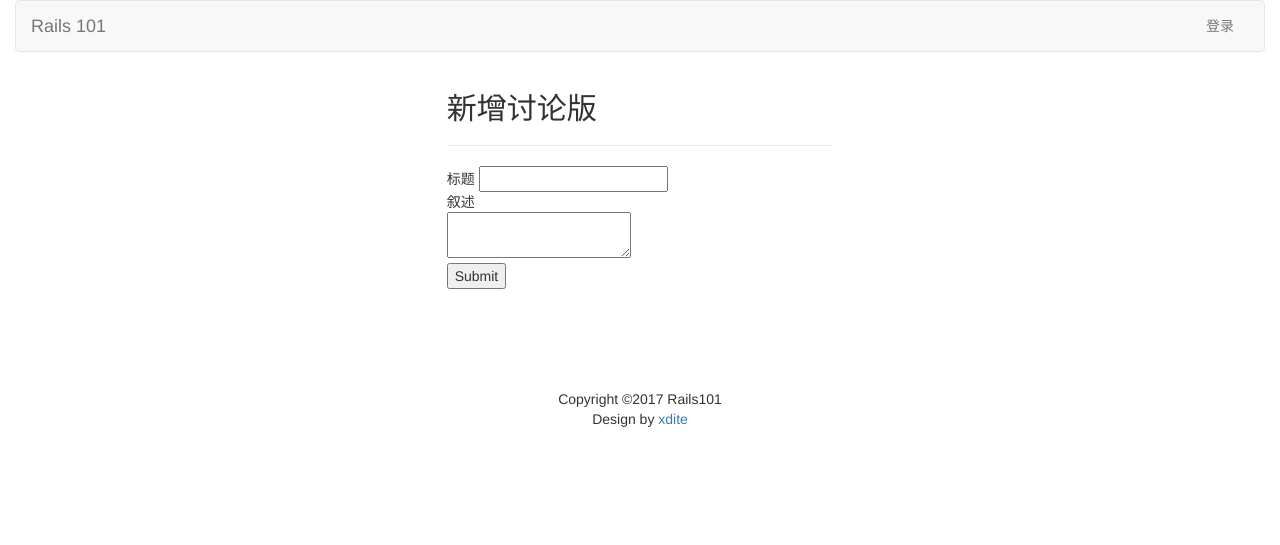
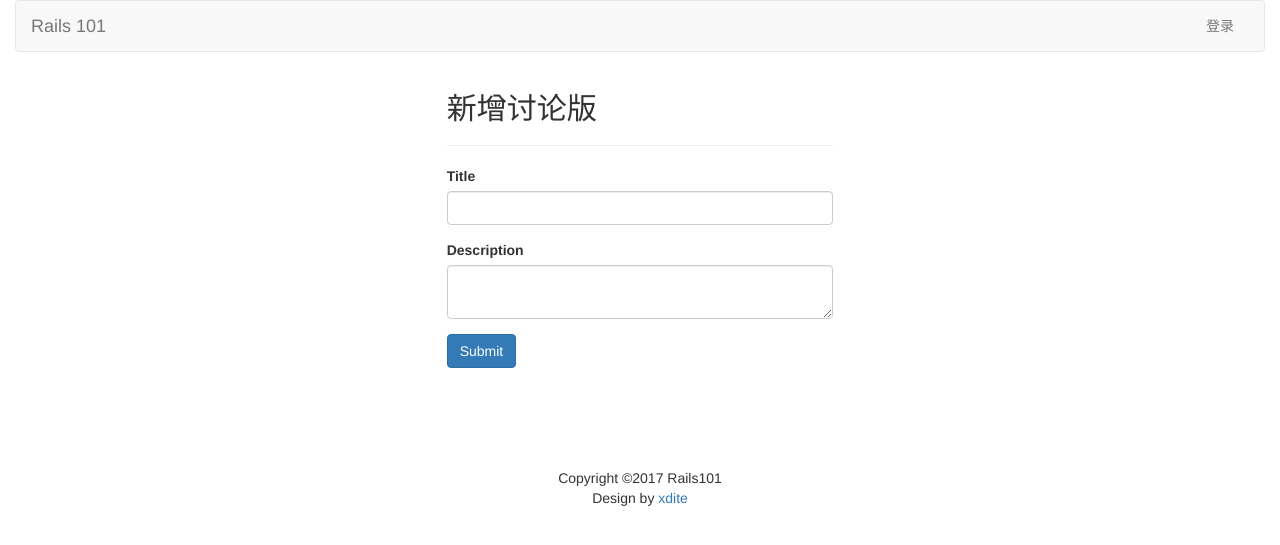
Before and after one commit to choudac/rails111, a Rails app: page /groups/new in a window 1280 px wide. Shown: the top 545 px of the page. Run offline with Rails 7, Linux system fonts and the light colour scheme; style sheets or scripts are compiled from the project's sources; some libraries are stand-ins or nearby versions.

Commit message:
style form with bootstrap

```diff
--- a/app/views/groups/_form.html.erb
+++ b/app/views/groups/_form.html.erb
@@ -1,18 +1,16 @@
 <%= form_for @group do |f| %>
-<% if @group.errors.any? %>
-<ul>
-  <% @group.errors.full_messages.each do |msg| %>
-    <li><%= msg %></li>
-  <% end %>
-</ul>
+
+<div class="form-group">
+    <div class="form-group string optional">
+        <%= f.label "title", :class => "string optional control-label" %>
+        <%= f.text_field :title, :class => "string optional form-control" %>
+    </div>
+
+    <div class="form-group string optional">
+        <%= f.label "description", :class => "string optional control-label" %>
+        <%= f.text_area :description, :class => "string optional form-control" %>
+    </div>
+
+</div>
+<%= f.submit "Submit", class: "btn btn-primary", data: { disable_with: "Submiting..." } %>
 <% end %>
-标题
-<%= f.text_field :title %>
-<br>
-叙述
-<br>
-<%= f.text_area :description %>
-<br>
-
-<%= f.submit "Submit", :disable_with => 'Submiting...' %>
-<% end %>
```
